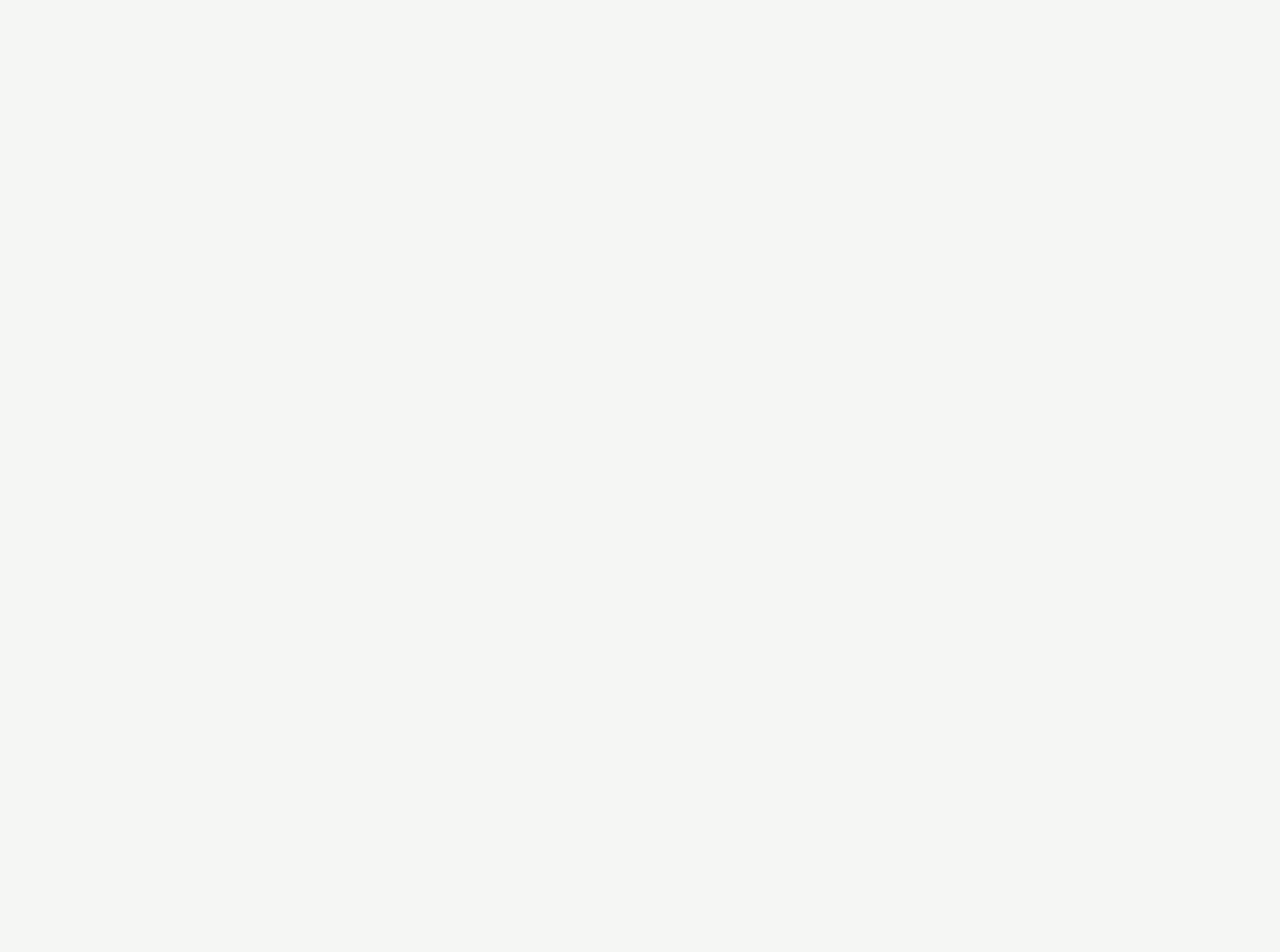
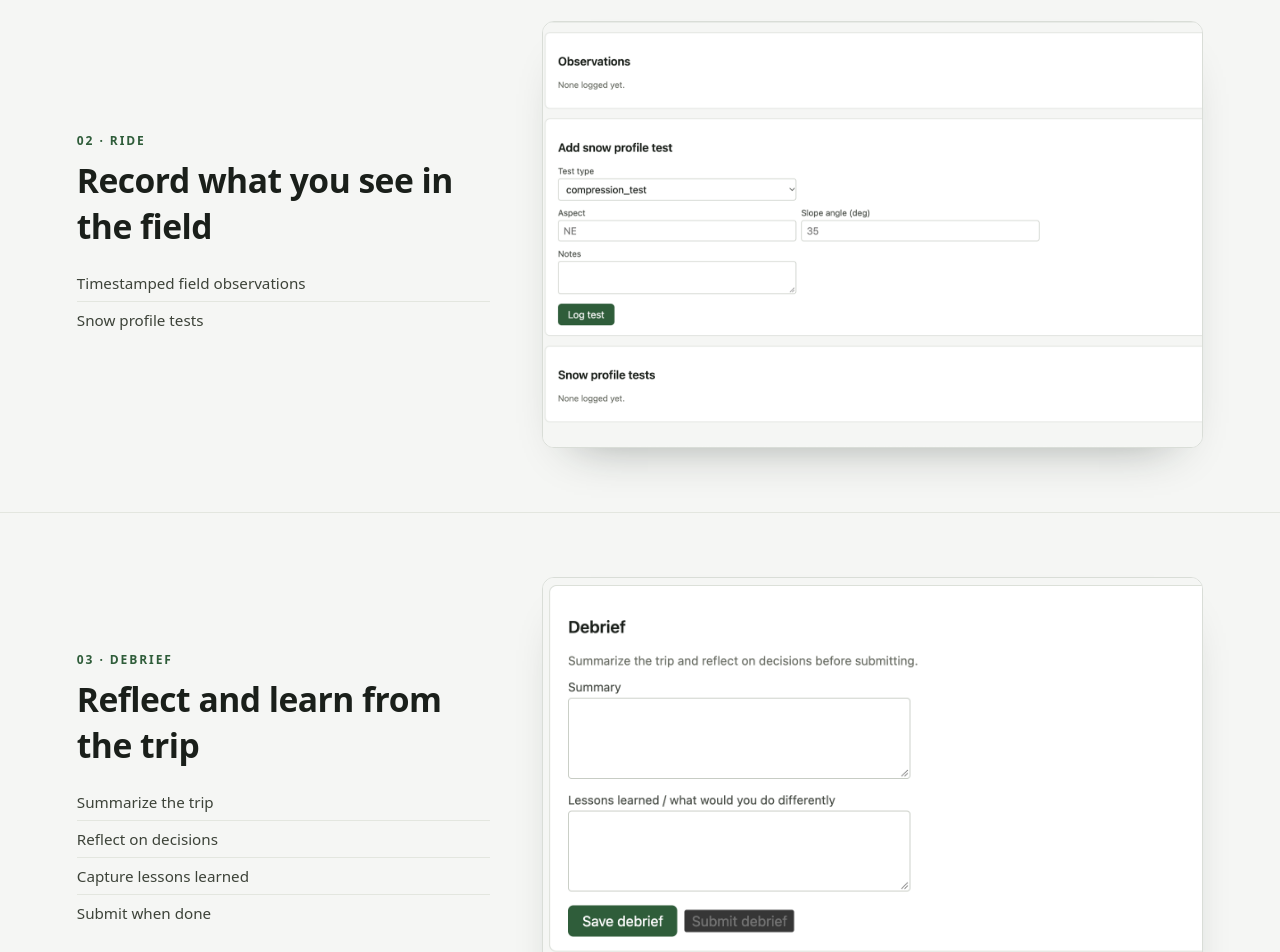
Before and after one commit to StephenHanzlik/companion, a React (Vite) app in the folder frontend/: page / in a window 1280 px wide. Shown: the part 1580-2532 px from the top of the page. Before the commit the page ends 1560 px from the top, so only its background shows below. Built offline with nearby package versions, Linux system fonts and the light colour scheme; no server answers; the HTML template or start-up script is replaced by a standard one.

Commit message:
Add Ride and Debrief stage bands with previews to landing page
Same horizontal band as Plan: a short label and headline, a few headline
points, and a screenshot of the matching tab. Trips is still not
previewed.

Co-Authored-By: Claude Haiku 5.5 <noreply@anthropic.com>

```diff
--- a/frontend/src/pages/Landing.tsx
+++ b/frontend/src/pages/Landing.tsx
@@ -35,6 +35,30 @@ const stages = [
     ],
     image: '/images/preview-plan.png',
     alt: 'The Plan your trip form, showing the avalanche problems table',
+  },
+  {
+    id: 'ride',
+    eyebrow: '02 · Ride',
+    headline: 'Record what you see in the field',
+    points: [
+      'Timestamped field observations',
+      'Snow profile tests',
+    ],
+    image: '/images/preview-ride.png',
+    alt: 'The Ride tab with observations and an add snow profile test form',
+  },
+  {
+    id: 'debrief',
+    eyebrow: '03 · Debrief',
+    headline: 'Reflect and learn from the trip',
+    points: [
+      'Summarize the trip',
+      'Reflect on decisions',
+      'Capture lessons learned',
+      'Submit when done',
+    ],
+    image: '/images/preview-debrief.png',
+    alt: 'The Debrief tab with summary and lessons learned fields',
   },
 ]
 
```
Also changed, not shown: frontend/public/images/preview-debrief.png (added), frontend/public/images/preview-ride.png (added).
